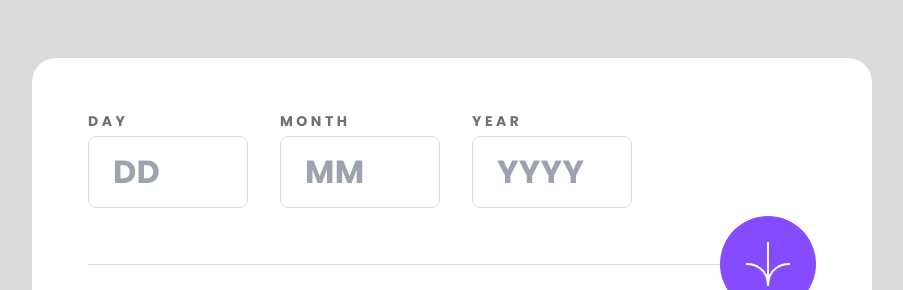
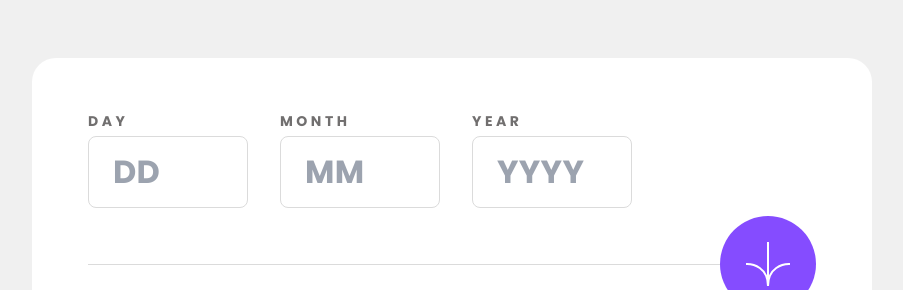
Before and after one commit to NDK1195/age-calculator-app, a plain HTML site: page index.html in a window 1280 px wide. Shown: the part 113-403 px from the top of the page, without its empty margins (188-1091 px from the left). Drawn offline with Linux system fonts and the light colour scheme.

Commit message:
update readme, change background color

```diff
--- a/index.html
+++ b/index.html
@@ -13,7 +13,7 @@
     <link rel="stylesheet" href="./src/output.css" />
     <title>Frontend Mentor | Age calculator app</title>
   </head>
-  <body class="bg-light-grey">
+  <body class="min-h-dvh bg-off-white">
     <!-- box container -->
     <div class="mx-auto w-full max-w-[840px]">
       <!-- box -->
```
Also changed, not shown: README.md, src/output.css.
